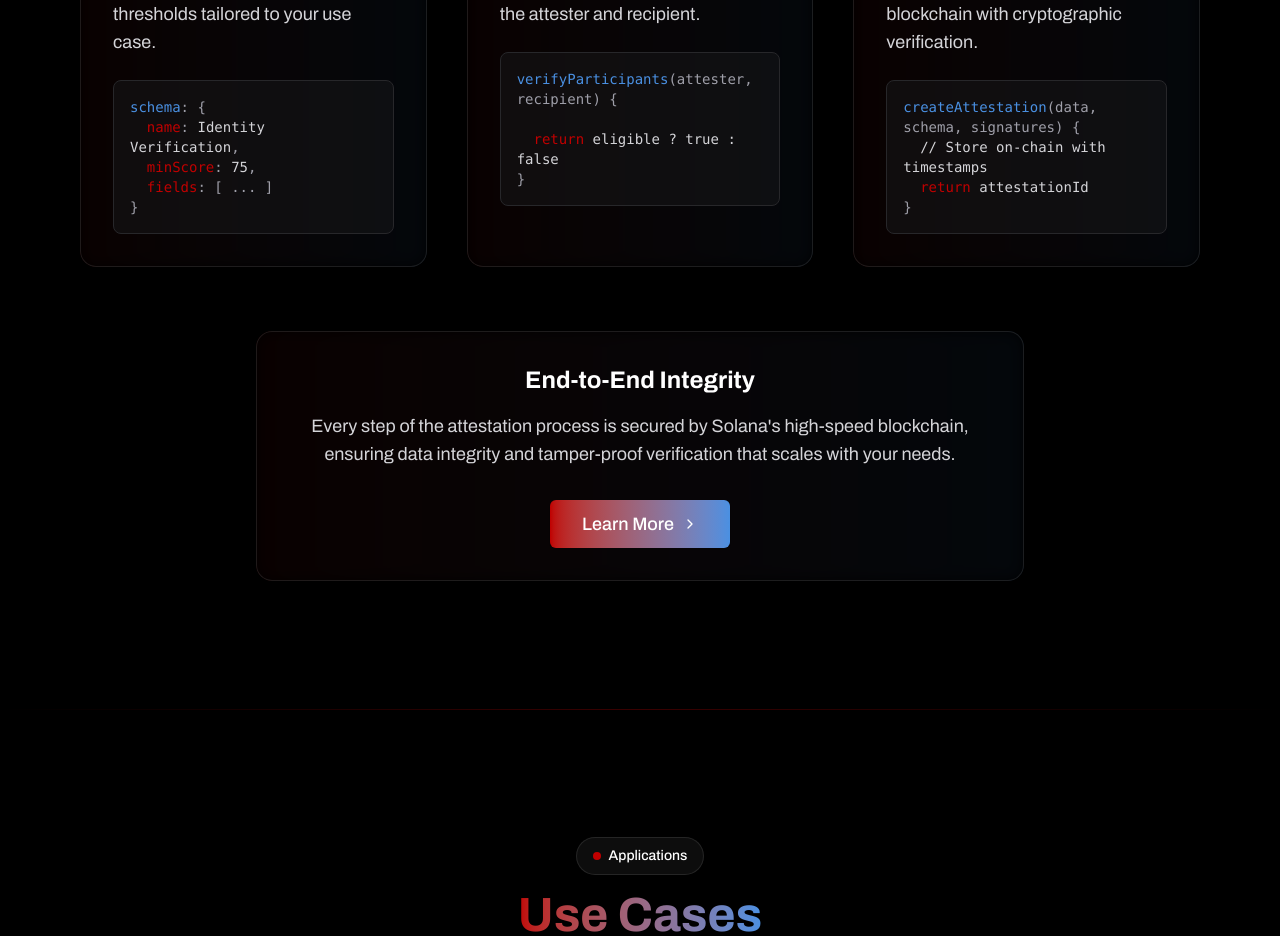
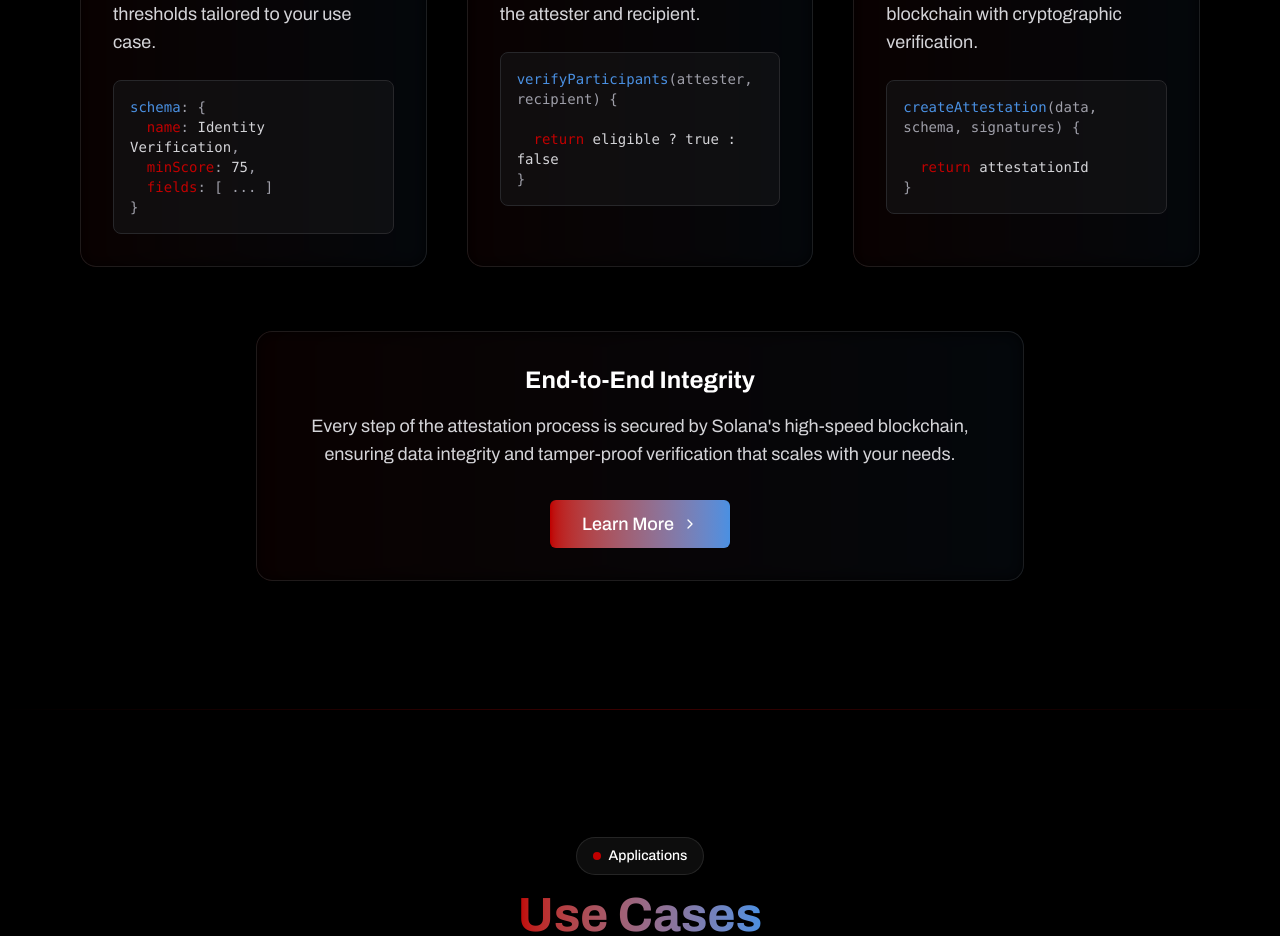
Before and after one commit to metalboyrick/assap, a Next.js app in the folder apps/landing/: page / in a window 1280 px wide. Shown: the part 3700-4636 px from the top of the page. Built offline with nearby package versions, Linux system fonts and the light colour scheme.

Commit message:
fix: linter errors

```diff
--- a/apps/landing/app/layout.tsx
+++ b/apps/landing/app/layout.tsx
@@ -1,6 +1,6 @@
 import type React from "react";
 import "@/app/globals.css";
-import { Archivo, Darker_Grotesque } from "next/font/google";
+import { Archivo } from "next/font/google";
 import { ThemeProvider } from "@/components/theme-providers";
 
 const archivo = Archivo({
--- a/apps/landing/app/page.tsx
+++ b/apps/landing/app/page.tsx
@@ -645,9 +645,7 @@ export default function LandingPage() {
                       (data, schema, signatures) &#123;
                       <br />
                       &nbsp;&nbsp;
-                      <span className="text-zinc-300">
-                        // Store on-chain with timestamps
-                      </span>
+                      <span className="text-zinc-300"></span>
                       <br />
                       &nbsp;&nbsp;<span className="text-[#C00000]">
                         return
@@ -669,9 +667,9 @@ export default function LandingPage() {
                     End-to-End Integrity
                   </h3>
                   <p className="text-lg text-zinc-300 text-center">
-                    Every step of the attestation process is secured by Solana's
-                    high-speed blockchain, ensuring data integrity and
-                    tamper-proof verification that scales with your needs.
+                    Every step of the attestation process is secured by
+                    Solana&apos;s high-speed blockchain, ensuring data integrity
+                    and tamper-proof verification that scales with your needs.
                   </p>
                   <div className="mt-8 flex justify-center">
                     <Button className="bg-gradient-to-r from-[#C00000] to-[#4A90E2] hover:opacity-90 transition-opacity text-white border-none px-8 py-6 text-lg">
--- a/apps/landing/tailwind.config.js
+++ b/apps/landing/tailwind.config.js
@@ -94,6 +94,7 @@ const config = {
     },
   },
 
+  // eslint-disable-next-line @typescript-eslint/no-require-imports
   plugins: [require("tailwindcss-animate")],
 };
 
```
